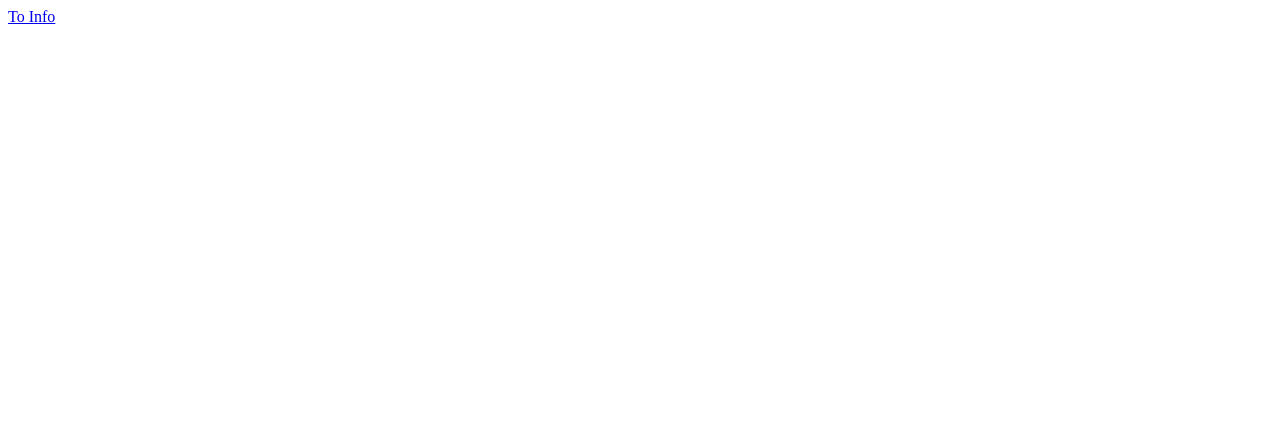
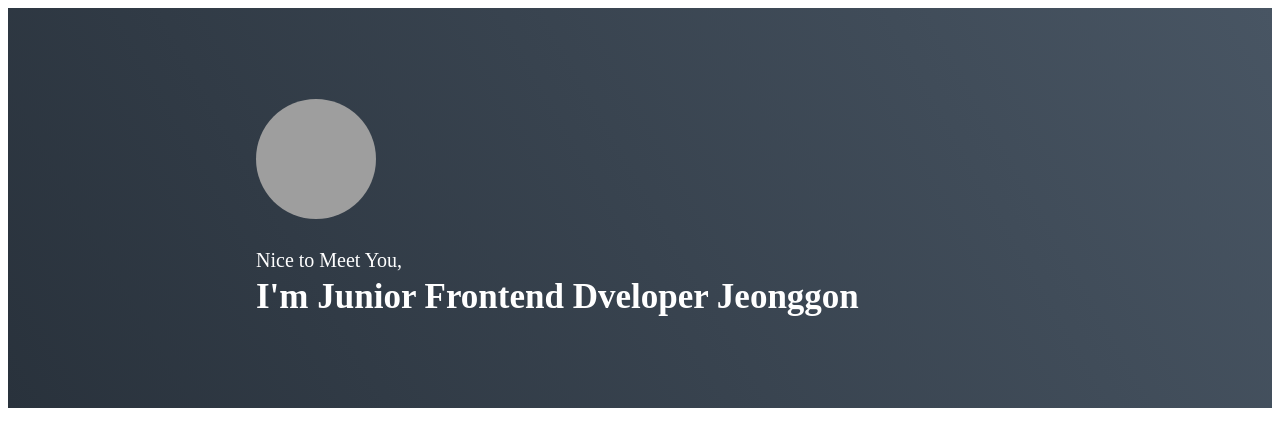
Before and after one commit to JeonggonCho/Gatsby-practice-jeonggon, a Gatsby site in the folder Gatsby-theme-jeonggon/: page / in a window 1280 px wide. Built offline with nearby package versions, Linux system fonts and the light colour scheme; Gatsby itself is replaced by a stand-in of ours; grey boxes are pictures that could not be loaded.

Commit message:
feat: GlobalStyle, Introduction, ProfileImage

```diff
--- a/Gatsby-theme-jeonggon/package.json
+++ b/Gatsby-theme-jeonggon/package.json
@@ -21,8 +21,8 @@
     "react-helmet": "^6.1.0"
   },
   "devDependencies": {
-    "@typescript-eslint/eslint-plugin": "^6.21.0",
-    "@typescript-eslint/parser": "^6.21.0",
+    "@typescript-eslint/eslint-plugin": "^7.0.1",
+    "@typescript-eslint/parser": "^7.0.1",
     "eslint": "^8.56.0",
     "eslint-config-prettier": "^9.1.0",
     "eslint-plugin-prettier": "^5.1.3",
--- /dev/null
+++ b/Gatsby-theme-jeonggon/src/components/Common/GlobalStyle.tsx
@@ -0,0 +1,32 @@
+import React, {FunctionComponent} from 'react'
+import {Global, css} from '@emotion/react'
+
+const defaultStyle = css`
+    @import url('https://fonts.googleapis.com/css2?family=Nanum+Myeongjo:wght@400;700;800&display=swap');
+
+    * {
+        padding: 0;
+        margin: 0;
+        box-sizing: border-box;
+        font-family: 'Nanum Myeongjo', serif;
+    }
+
+    html,
+    body,
+    #___gatsby {
+        height: 100%;
+    }
+
+    a,
+    a:hover {
+        color: inherit;
+        text-decoration: none;
+        cursor: pointer;
+    }
+`;
+
+const GlobalStyle: FunctionComponent = function() {
+  return <Global style={defaultStyle} />
+};
+
+export default GlobalStyle;
--- /dev/null
+++ b/Gatsby-theme-jeonggon/src/components/Main/Introduction.tsx
@@ -0,0 +1,47 @@
+import { FunctionComponent } from 'react'
+import styled from '@emotion/styled'
+import ProfileImage from 'components/Main/ProfileImage'
+
+const Background = styled.div`
+    width: 100%;
+    background-image: linear-gradient(60deg, #29323c 0%, #485563 100%);
+    color: #ffffff;
+`;
+
+const Wrapper = styled.div`
+    display: flex;
+    flex-direction: column;
+    justify-content: center;
+    align-items: flex-start;
+    width: 768px;
+    height: 400px;
+    margin: 0 auto;
+`;
+
+const SubTitle = styled.div`
+    font-size: 20px;
+    font-weight: 400;
+`;
+
+const Title = styled.div`
+    margin-top: 5px;
+    font-size: 35px;
+    font-weight: 700;
+`;
+
+const Introduction: FunctionComponent = function () {
+  return (
+    <Background>
+      <Wrapper>
+        <ProfileImage />
+
+        <div>
+          <SubTitle>Nice to Meet You,</SubTitle>
+          <Title>I'm Junior Frontend Dveloper Jeonggon</Title>
+        </div>
+      </Wrapper>
+    </Background>
+  )
+};
+
+export default Introduction;
--- /dev/null
+++ b/Gatsby-theme-jeonggon/src/components/Main/ProfileImage.tsx
@@ -0,0 +1,19 @@
+import {FunctionComponent} from 'react'
+import styled from '@emotion/styled'
+
+// 프로필 이미지
+const PROFILE_IMAGE_LINK =
+  'https://avatars.githubusercontent.com/u/121420298?v=4'
+
+const ProfileImageWrapper = styled.img`
+    width: 120px;
+    height: 120px;
+    margin-bottom: 30px;
+    border-radius: 50%;
+`;
+
+const ProfileImage: FunctionComponent = () => {
+  return <ProfileImageWrapper src={PROFILE_IMAGE_LINK} alt="Profile Image" />
+};
+
+export default ProfileImage;
--- a/Gatsby-theme-jeonggon/src/pages/index.tsx
+++ b/Gatsby-theme-jeonggon/src/pages/index.tsx
@@ -1,11 +1,20 @@
 import React, { FunctionComponent } from 'react'
-import { Link } from 'gatsby'
+import styled from '@emotion/styled'
+import GlobalStyle from 'components/Common/GlobalStyle'
+import Introduction from 'components/Main/Introduction'
+
+const Container = styled.div`
+    display: flex;
+    flex-direction: column;
+    height: 100%;
+`;
 
 const IndexPage: FunctionComponent = function () {
   return (
-    <div>
-      <Link to="/info/">To Info</Link>
-    </div>
+    <Container>
+      <GlobalStyle />
+      <Introduction />
+    </Container>
   )
 }
 
```
Also changed, not shown: 2 other files.
